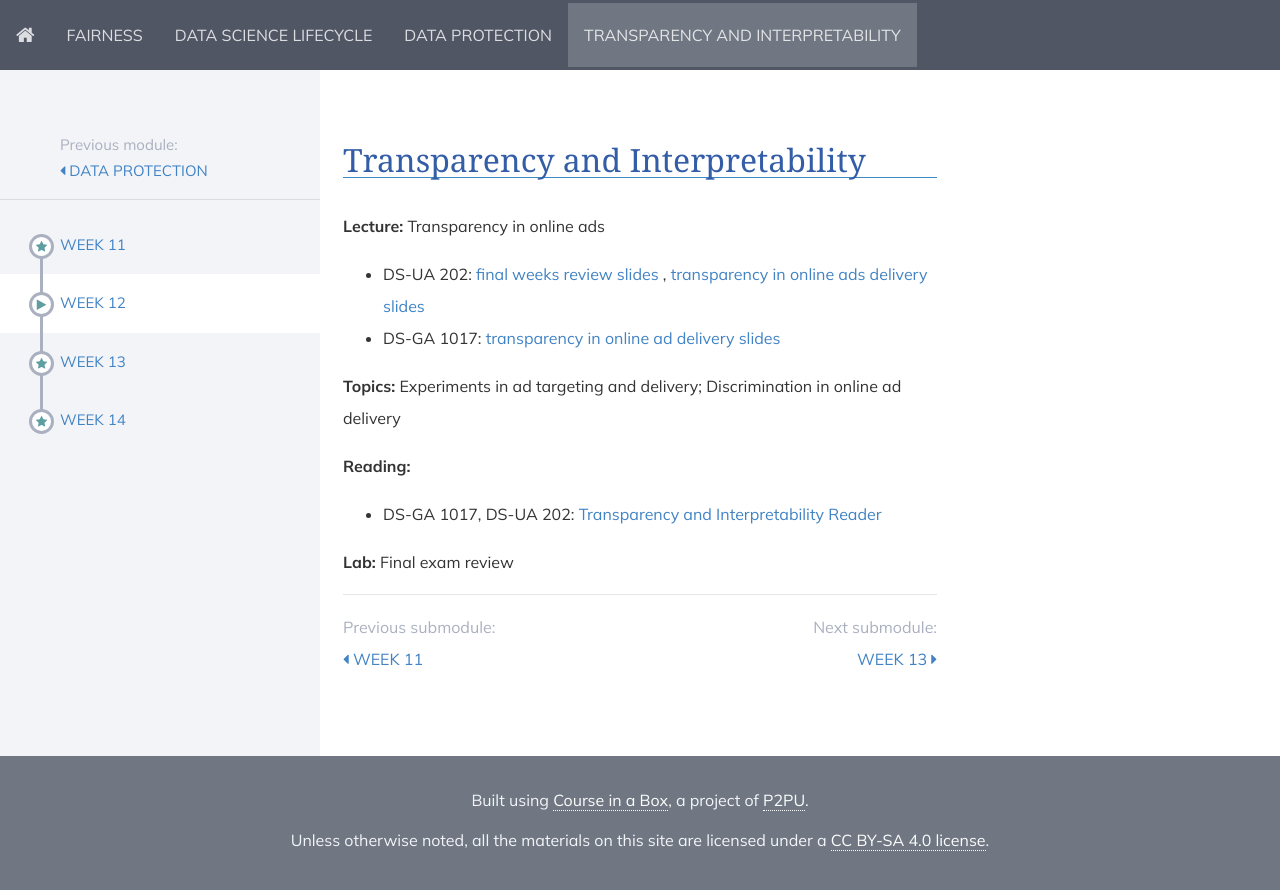
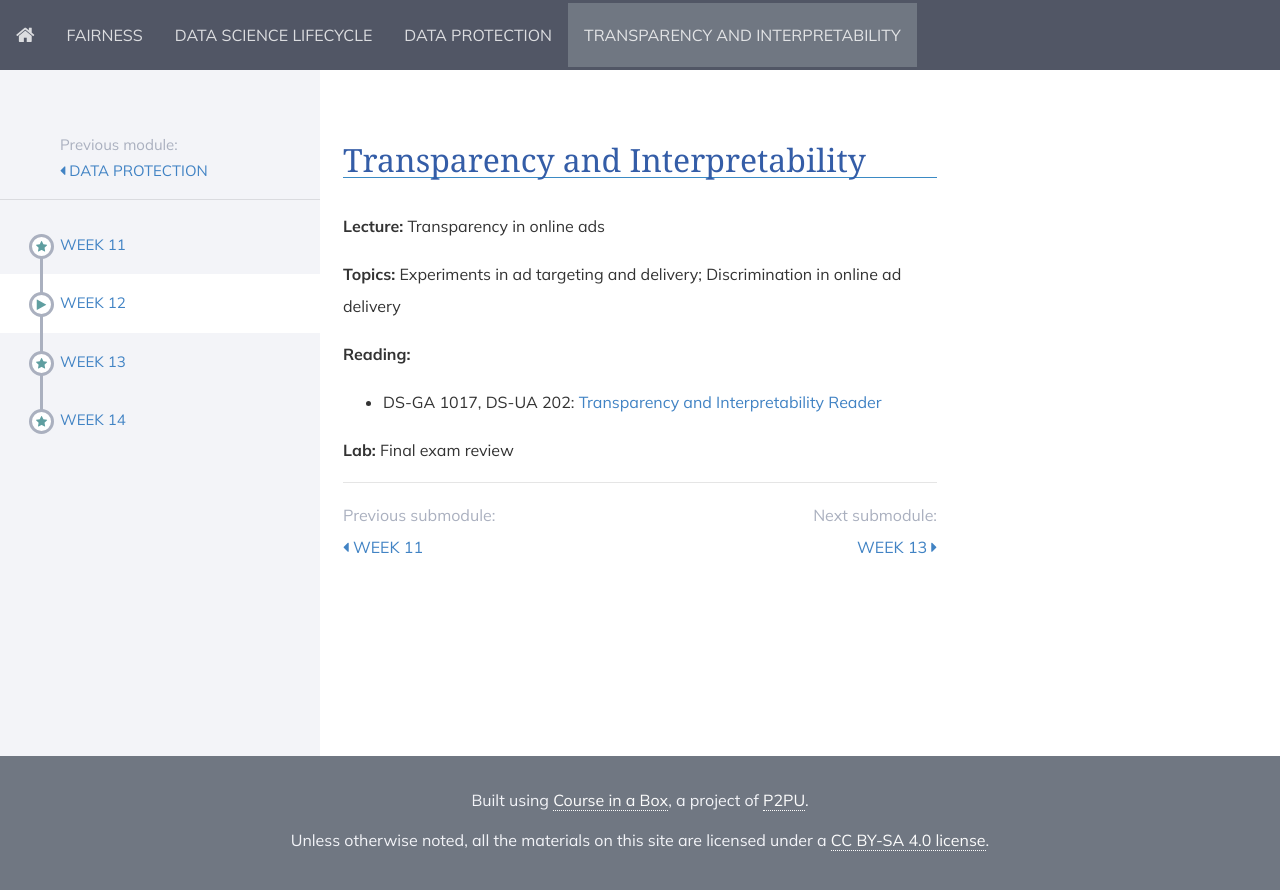
Before and after one commit to DataResponsibly/rds24, a Jekyll site: the page built from modules/transparency_and_interpretability/_posts/2000-01-02-week12.md, in a window 1280 px wide. Shown: the top 890 px of the page. Built offline with Jekyll 4.4.1, drawn with Linux system fonts in a browser that asks for light colours; nearby versions of some CDN libraries.

Commit message:
Update 2000-01-02-week12.md

```diff
--- a/modules/transparency_and_interpretability/_posts/2000-01-02-week12.md
+++ b/modules/transparency_and_interpretability/_posts/2000-01-02-week12.md
@@ -6,12 +6,7 @@ title: Week 12
 
 **Lecture:** Transparency in online ads
 
-* DS-UA 202: [final weeks review slides]()
-<!-- (../../../assets/11_final_weeks_202.pdf) -->
-, [transparency in online ads delivery slides]()
-<!-- (../../../assets/12_transparency_ads.pdf) -->
-* DS-GA 1017: [transparency in online ad delivery slides]()
-<!-- (../../../assets/12_transparency_ads.pdf) -->
+<!-- * DS-GA 1017: [transparency in online ad delivery slides](../../../assets/12_transparency_ads.pdf) -->
 
 **Topics:** Experiments in ad targeting and delivery; Discrimination in online ad delivery
 
```
